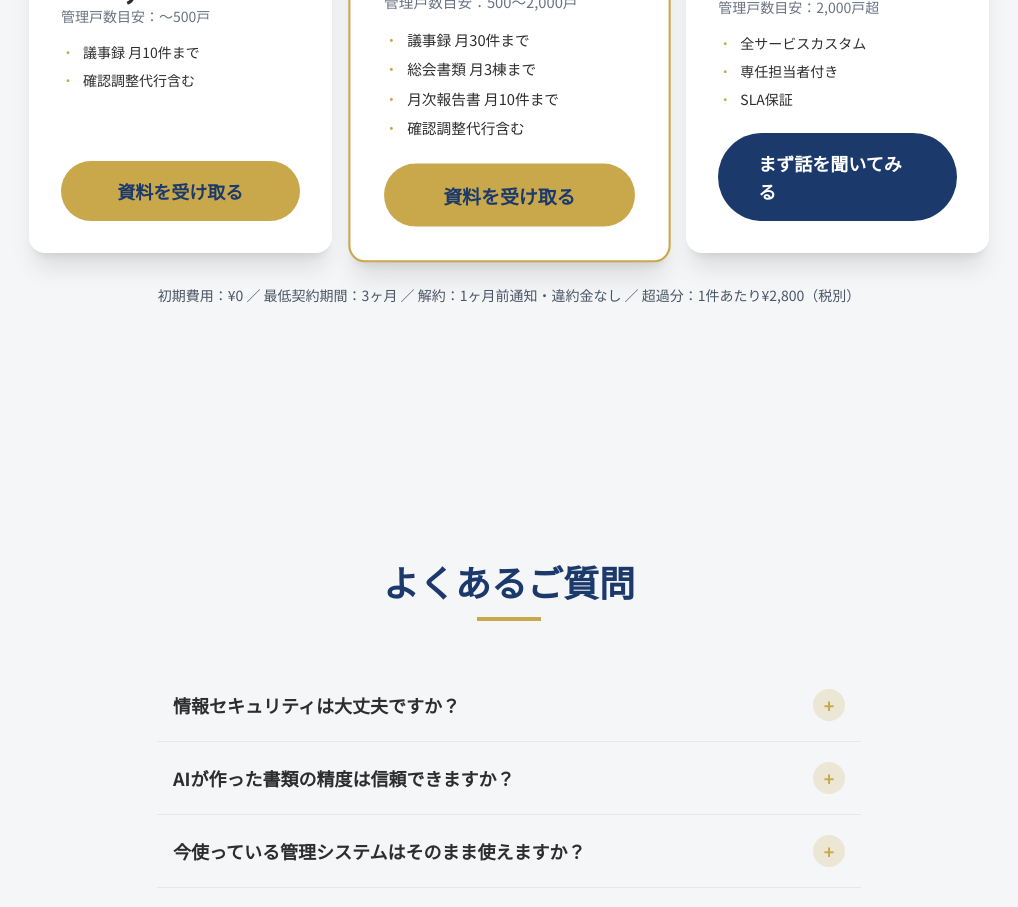
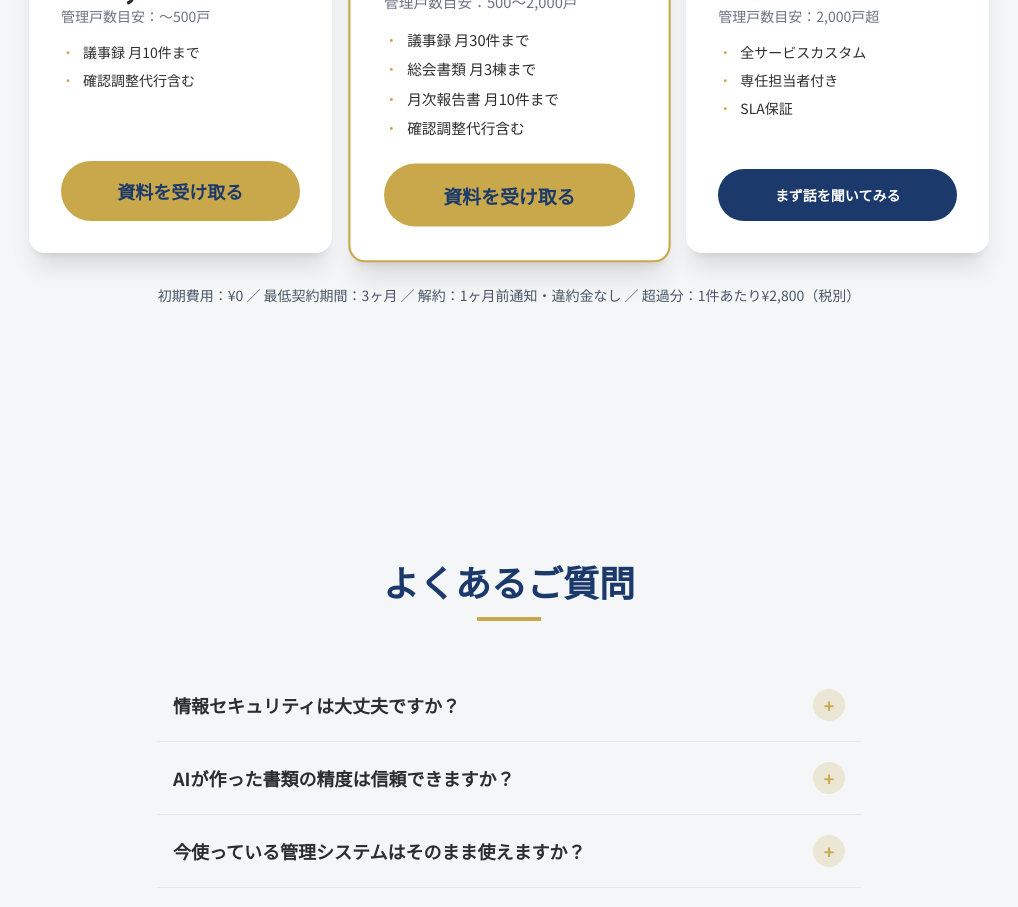
Before and after one commit to TomoakiFukuda/mansion-bpo-lp, a Next.js app: page / in a window 1280 px wide. Shown: the part 9600-10507 px from the top of the page, without its empty margins (131-1149 px from the left). Built offline with nearby package versions, Linux system fonts and the light colour scheme.

Commit message:
プレミアムプランCTAボタン改行修正

```diff
--- a/src/components/PricingSection.tsx
+++ b/src/components/PricingSection.tsx
@@ -20,6 +20,7 @@ export function PricingSection() {
       items: ["議事録 月10件まで", "確認調整代行含む"],
       ctaClass: "bg-[#C9A84C] text-[#1B3A6B]",
       ctaText: "資料を受け取る",
+      ctaSize: "text-lg",
       featured: false,
     },
     {
@@ -35,6 +36,7 @@ export function PricingSection() {
       ],
       ctaClass: "bg-[#C9A84C] text-[#1B3A6B]",
       ctaText: "資料を受け取る",
+      ctaSize: "text-lg",
       featured: true,
     },
     {
@@ -45,6 +47,7 @@ export function PricingSection() {
       items: ["全サービスカスタム", "専任担当者付き", "SLA保証"],
       ctaClass: "bg-[#1B3A6B] text-white",
       ctaText: "まず話を聞いてみる",
+      ctaSize: "text-sm whitespace-nowrap",
       featured: false,
     },
   ];
@@ -163,7 +166,7 @@ export function PricingSection() {
               </ul>
               <a
                 href="mailto:tomoaki.fukuda@dxcj.co.jp?subject=【資料請求】マンション管理業務BPOについて"
-                className={`min-h-[44px] w-full flex items-center justify-center ${plan.ctaClass} font-bold text-lg py-4 px-10 rounded-full hover:-translate-y-0.5 hover:shadow-lg transition-all duration-300`}
+                className={`min-h-[44px] w-full flex items-center justify-center ${plan.ctaClass} font-bold ${plan.ctaSize} py-4 px-10 rounded-full hover:-translate-y-0.5 hover:shadow-lg transition-all duration-300`}
               >
                 {plan.ctaText}
               </a>
```
